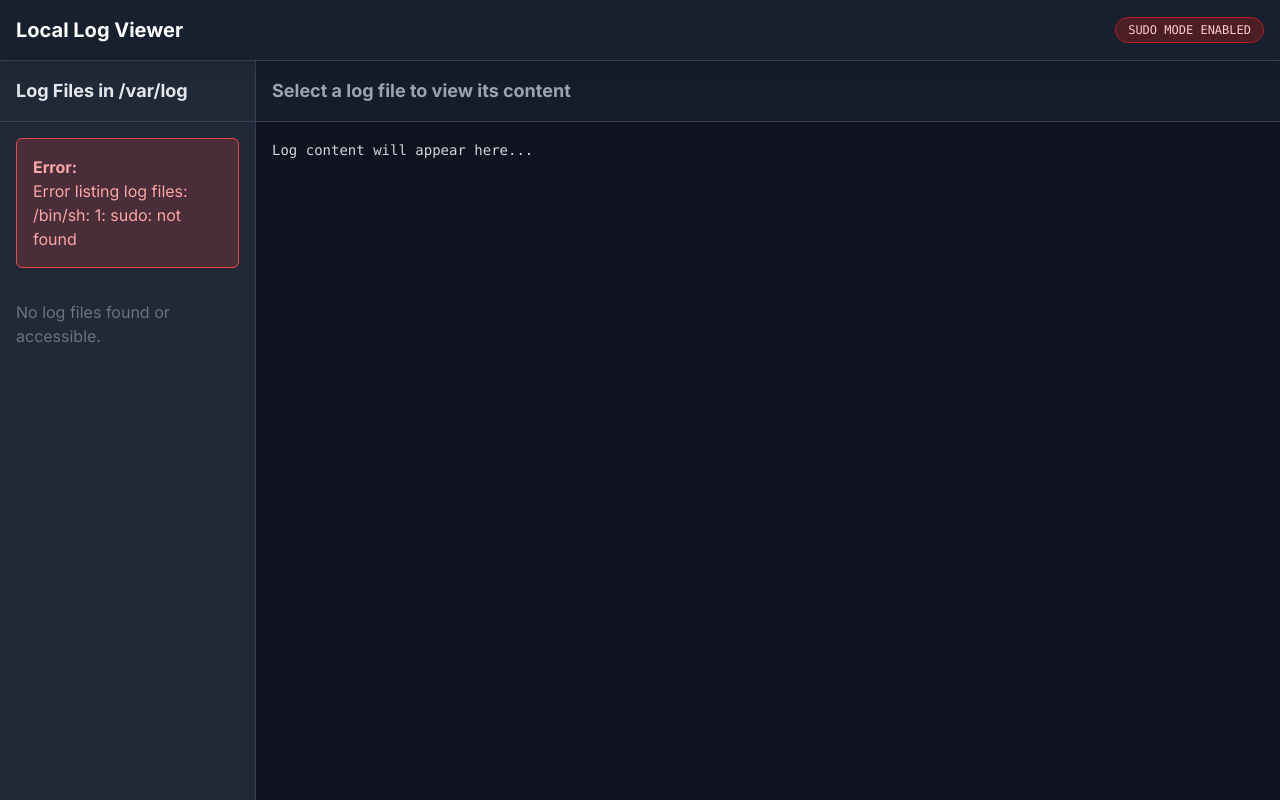
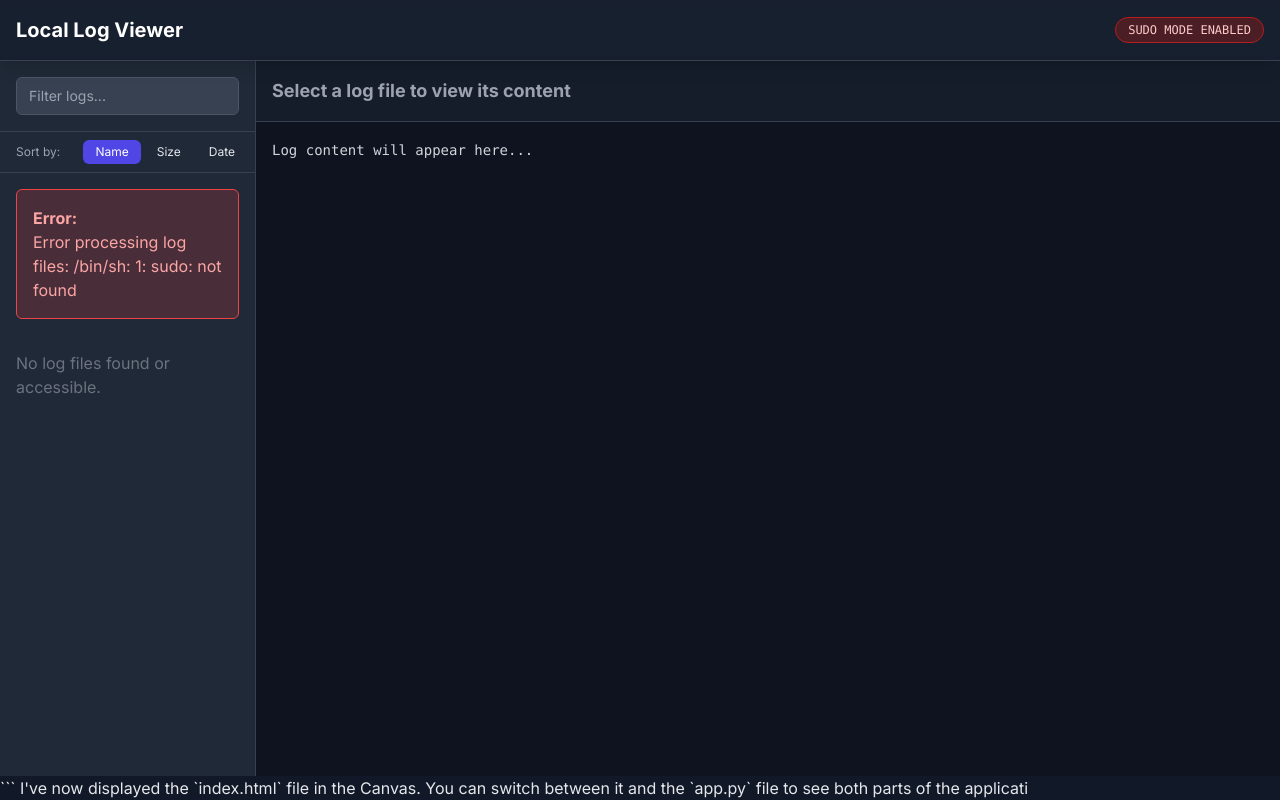
Before and after one commit to mightywomble/ailog, a Flask app: page / in a window 1280 px wide. Run offline with Flask 3, Linux system fonts and the light colour scheme; some libraries are stand-ins or nearby versions.

Commit message:
interface updates

````diff
--- a/app.py
+++ b/app.py
@@ -1,7 +1,8 @@
 import subprocess
-from flask import Flask, render_template, jsonify
+from flask import Flask, render_template, jsonify, request
 import shlex
 import os
+import datetime
 
 # Initialize the Flask application
 app = Flask(__name__)
@@ -16,21 +17,100 @@ app = Flask(__name__)
 
 LOG_DIRECTORY = '/var/log'
 
+def format_bytes(size_bytes):
+    """Converts bytes to a human-readable format (KB, MB, etc.)."""
+    if size_bytes == 0:
+        return "0B"
+    power = 1024
+    n = 0
+    power_labels = {0: 'B', 1: 'KB', 2: 'MB', 3: 'GB', 4: 'TB'}
+    while size_bytes >= power and n < len(power_labels) - 1:
+        size_bytes /= power
+        n += 1
+    # Format to one decimal place if it's not bytes
+    if n > 0:
+        return f"{size_bytes:.1f} {power_labels[n]}"
+    else:
+        return f"{int(size_bytes)} {power_labels[n]}"
+
+def format_relative_time(epoch_time):
+    """Converts an epoch timestamp into a relative time string."""
+    now = datetime.datetime.now()
+    dt_time = datetime.datetime.fromtimestamp(epoch_time)
+    delta = now - dt_time
+
+    if delta.days > 1:
+        return f"{delta.days} days ago"
+    elif delta.days == 1:
+        return "Yesterday"
+    elif delta.seconds >= 3600:
+        return f"{delta.seconds // 3600} hours ago"
+    elif delta.seconds >= 60:
+        return f"{delta.seconds // 60} mins ago"
+    else:
+        return "Just now"
+
+
 @app.route('/')
 def index():
     """
     Renders the main page.
-    It gets a list of files from /var/log using 'sudo ls' and passes them
-    to the template.
+    It gets a list of files, their sizes, and modification times from /var/log.
     """
-    files = []
+    files_data = []
     error = None
     try:
-        # Command to list files in the log directory
-        command = f"sudo ls -p {shlex.quote(LOG_DIRECTORY)}"
-        # The '-p' flag adds a '/' to directory names
+        command_ls = f"sudo ls -p {shlex.quote(LOG_DIRECTORY)}"
+        result_ls = subprocess.run(command_ls, shell=True, capture_output=True, text=True, check=True)
 
-        # Execute the command
+        all_entries = result_ls.stdout.strip().split('\n')
+        filenames = [entry for entry in all_entries if not entry.endswith('/') and entry]
+
+        for filename in filenames:
+            file_path = os.path.join(LOG_DIRECTORY, filename)
+            # Use 'stat' to get size (%s) and modification time as epoch (%Y)
+            command_stat = f"sudo stat -c '%s %Y' {shlex.quote(file_path)}"
+            result_stat = subprocess.run(command_stat, shell=True, capture_output=True, text=True, check=True)
+            size_bytes, mod_time_epoch = map(int, result_stat.stdout.strip().split())
+
+            files_data.append({
+                'name': filename,
+                'size_bytes': size_bytes,
+                'size_formatted': format_bytes(size_bytes),
+                'modified_epoch': mod_time_epoch,
+                'modified_formatted': format_relative_time(mod_time_epoch)
+            })
+
+    except subprocess.CalledProcessError as e:
+        error = f"Error processing log files: {e.stderr}"
+    except Exception as e:
+        error = f"An unexpected error occurred: {str(e)}"
+
+    return render_template('index.html', files=files_data, error=error)
+
+
+@app.route('/log/<path:filename>')
+def get_log_content(filename):
+    """
+    API endpoint to get the content of a specific log file.
+    It can now optionally return the full log content.
+    """
+    if '/' in filename or '..' in filename:
+        return jsonify({'error': 'Invalid filename.'}), 400
+
+    file_path = os.path.join(LOG_DIRECTORY, filename)
+
+    # Check for 'full' query parameter
+    show_full_log = request.args.get('full', 'false').lower() == 'true'
+
+    try:
+        if show_full_log:
+            # Command to read the entire log file
+            command = f"sudo cat {shlex.quote(file_path)}"
+        else:
+            # Command to read the last 500 lines of the log file
+            command = f"sudo tail -n 500 {shlex.quote(file_path)}"
+
         result = subprocess.run(
             command,
             shell=True,
@@ -39,51 +119,9 @@ def index():
             check=True
         )
 
-        # Filter out directories from the list
-        all_entries = result.stdout.strip().split('\n')
-        files = [entry for entry in all_entries if not entry.endswith('/')]
-
-    except subprocess.CalledProcessError as e:
-        # Handle cases where the command fails (e.g., permission issues)
-        error = f"Error listing log files: {e.stderr}"
-    except Exception as e:
-        # Handle other potential exceptions
-        error = f"An unexpected error occurred: {str(e)}"
-
-    return render_template('index.html', files=files, error=error)
-
-
-@app.route('/log/<path:filename>')
-def get_log_content(filename):
-    """
-    API endpoint to get the content of a specific log file.
-    Takes a filename, reads it with 'sudo cat', and returns the content as JSON.
-    """
-    # Basic security check to prevent directory traversal attacks
-    if '/' in filename or '..' in filename:
-        return jsonify({'error': 'Invalid filename.'}), 400
-
-    file_path = os.path.join(LOG_DIRECTORY, filename)
-
-    try:
-        # Command to read the last 500 lines of the log file to avoid huge files
-        # You can change '500' to a different number or use 'cat' to get the whole file
-        command = f"sudo tail -n 500 {shlex.quote(file_path)}"
-
-        # Execute the command
-        result = subprocess.run(
-            command,
-            shell=True,
-            capture_output=True,
-            text=True,
-            check=True
-        )
-
-        # Return the content in a JSON response
         return jsonify({'content': result.stdout})
 
     except subprocess.CalledProcessError as e:
-        # Handle errors, e.g., file not found or not readable
         error_message = f"Could not read log file '{filename}'. Error: {e.stderr}"
         return jsonify({'error': error_message}), 500
     except Exception as e:
@@ -91,6 +129,4 @@ def get_log_content(filename):
 
 
 if __name__ == '__main__':
-    # Running in debug mode is convenient but should be disabled in a "production" dev environment
-    # Use host='0.0.0.0' to make it accessible from other machines on your network
     app.run(host='0.0.0.0', port=5001, debug=True)
--- a/templates/index.html
+++ b/templates/index.html
@@ -11,14 +11,17 @@
     <link rel="preconnect" href="https://fonts.gstatic.com" crossorigin>
     <link href="https://fonts.googleapis.com/css2?family=Inter:wght@400;500;700&family=JetBrains+Mono:wght@400;500&display=swap" rel="stylesheet">
     <style>
-        /* Use Inter for general text and JetBrains Mono for code/logs */
         body { font-family: 'Inter', sans-serif; }
         pre, code { font-family: 'JetBrains Mono', monospace; }
-        /* Custom scrollbar for a more modern feel */
         ::-webkit-scrollbar { width: 8px; }
         ::-webkit-scrollbar-track { background: #1f2937; }
         ::-webkit-scrollbar-thumb { background: #4b5563; border-radius: 10px; }
         ::-webkit-scrollbar-thumb:hover { background: #6b7280; }
+        /* Style for the active sort button */
+        .sort-btn.active {
+            background-color: #4f46e5;
+            color: white;
+        }
     </style>
 </head>
 <body class="bg-gray-900 text-gray-200 flex flex-col h-screen">
@@ -35,30 +38,49 @@
     <div class="flex flex-1 overflow-hidden">
         <!-- Left Panel: File List -->
         <aside class="w-1/3 md:w-1/4 lg:w-1/5 bg-gray-800 border-r border-gray-700 flex flex-col">
-            <h2 class="text-lg font-semibold p-4 border-b border-gray-700">Log Files in /var/log</h2>
+            <div class="p-4 border-b border-gray-700">
+                <input type="text" id="search-box" placeholder="Filter logs..." class="w-full bg-gray-700 border border-gray-600 rounded-md px-3 py-2 text-sm placeholder-gray-400 focus:outline-none focus:ring-2 focus:ring-indigo-500">
+            </div>
+            <div class="p-2 border-b border-gray-700">
+                <div id="sort-controls" class="flex items-center justify-between text-xs">
+                    <span class="px-2 text-gray-400">Sort by:</span>
+                    <div class="flex space-x-1">
+                        <button class="sort-btn active" data-sort="name">Name</button>
+                        <button class="sort-btn" data-sort="size">Size</button>
+                        <button class="sort-btn" data-sort="date">Date</button>
+                    </div>
+                </div>
+            </div>
+
             {% if error %}
             <div class="m-4 p-4 bg-red-500/20 border border-red-500 rounded-md text-red-300">
                 <strong>Error:</strong><br>{{ error }}
             </div>
             {% endif %}
-            <nav id="file-list" class="flex-1 overflow-y-auto p-2">
-                <ul>
+
+            <nav class="flex-1 overflow-y-auto p-2">
+                <ul id="file-list-container">
                     {% for file in files %}
-                    <li>
-                        <a href="#" class="log-link block w-full text-left p-2 rounded-md hover:bg-gray-700 focus:bg-indigo-600 focus:outline-none transition-colors duration-150" data-filename="{{ file }}">
-                            {{ file }}
+                    <li class="file-item" data-name="{{ file.name }}" data-size="{{ file.size_bytes }}" data-modified="{{ file.modified_epoch }}">
+                        <a href="#" class="log-link flex flex-col w-full text-left p-3 rounded-lg border border-transparent hover:bg-gray-700/70 hover:border-gray-600 focus:bg-indigo-600 focus:text-white focus:outline-none transition-all duration-150">
+                            <div class="flex justify-between items-center">
+                                <span class="font-medium truncate pr-2">{{ file.name }}</span>
+                                <span class="text-xs font-mono text-gray-400 flex-shrink-0">{{ file.size_formatted }}</span>
+                            </div>
+                            <span class="text-xs text-gray-500 mt-1">{{ file.modified_formatted }}</span>
                         </a>
                     </li>
                     {% else %}
                     <li class="p-2 text-gray-500">No log files found or accessible.</li>
                     {% endfor %}
                 </ul>
+                <div id="no-results" class="text-center p-4 text-gray-500 hidden">No logs match your filter.</div>
             </nav>
         </aside>
 
         <!-- Right Panel: Log Content -->
         <main class="flex-1 flex flex-col bg-gray-900 overflow-hidden">
-            <div class="p-4 border-b border-gray-700 bg-gray-800/30">
+            <div class="p-4 border-b border-gray-700 bg-gray-800/30 flex justify-between items-center">
                  <h2 id="log-title" class="text-lg font-semibold text-gray-400 truncate">Select a log file to view its content</h2>
             </div>
             <div id="log-content-wrapper" class="flex-1 p-4 overflow-auto bg-black/20">
@@ -69,59 +91,121 @@
 
     <script>
         document.addEventListener('DOMContentLoaded', () => {
-            const fileLinks = document.querySelectorAll('.log-link');
             const logTitle = document.getElementById('log-title');
             const logContent = document.getElementById('log-content');
             const logContentWrapper = document.getElementById('log-content-wrapper');
+            const fileListContainer = document.getElementById('file-list-container');
+            const searchBox = document.getElementById('search-box');
+            const noResultsMessage = document.getElementById('no-results');
+            const sortControls = document.getElementById('sort-controls');
 
-            let activeLink = null;
+            let activeFileLink = null;
 
-            fileLinks.forEach(link => {
-                link.addEventListener('click', async (event) => {
+            // --- DEBOUNCE FUNCTION for search performance ---
+            function debounce(func, delay) {
+                let timeout;
+                return function(...args) {
+                    clearTimeout(timeout);
+                    timeout = setTimeout(() => func.apply(this, args), delay);
+                };
+            }
+
+            // --- SEARCH/FILTER LOGIC ---
+            const handleSearch = () => {
+                const filter = searchBox.value.toLowerCase();
+                const items = fileListContainer.querySelectorAll('.file-item');
+                let visibleCount = 0;
+                items.forEach(item => {
+                    const fileName = item.dataset.name.toLowerCase();
+                    if (fileName.includes(filter)) {
+                        item.classList.remove('hidden');
+                        visibleCount++;
+                    } else {
+                        item.classList.add('hidden');
+                    }
+                });
+                noResultsMessage.classList.toggle('hidden', visibleCount > 0);
+            };
+            searchBox.addEventListener('input', debounce(handleSearch, 200));
+
+            // --- SORTING LOGIC ---
+            sortControls.addEventListener('click', (e) => {
+                if (!e.target.matches('.sort-btn')) return;
+
+                const sortBtn = e.target;
+                const sortBy = sortBtn.dataset.sort;
+
+                // Update active button style
+                sortControls.querySelector('.active').classList.remove('active');
+                sortBtn.classList.add('active');
+
+                const items = Array.from(fileListContainer.querySelectorAll('.file-item'));
+
+                items.sort((a, b) => {
+                    if (sortBy === 'name') {
+                        return a.dataset.name.localeCompare(b.dataset.name);
+                    }
+                    if (sortBy === 'size') {
+                        return parseInt(b.dataset.size) - parseInt(a.dataset.size); // Descending
+                    }
+                    if (sortBy === 'date') {
+                        return parseInt(b.dataset.modified) - parseInt(a.dataset.modified); // Descending
+                    }
+                });
+
+                // Re-append sorted items
+                items.forEach(item => fileListContainer.appendChild(item));
+            });
+
+
+            // --- FILE CLICK LOGIC ---
+            fileListContainer.addEventListener('click', async (event) => {
+                const link = event.target.closest('.log-link');
+                if (!link) return;
+
                 event.preventDefault();
+                logContent.classList.remove('text-red-400');
 
-                    const filename = link.dataset.filename;
+                const listItem = link.closest('.file-item');
+                const filename = listItem.dataset.name;
 
-                    // Update active state visuals
-                    if (activeLink) {
-                        activeLink.classList.remove('bg-indigo-600', 'text-white');
+                if (activeFileLink) {
+                    activeFileLink.classList.remove('bg-indigo-600', 'text-white');
                 }
                 link.classList.add('bg-indigo-600', 'text-white');
-                    activeLink = link;
+                activeFileLink = link;
 
-                    // Show loading state
                 logTitle.textContent = `Loading: ${filename}...`;
                 logContent.textContent = 'Fetching log data...';
-                    logContentWrapper.scrollTop = 0; // Scroll to top
+                logContentWrapper.scrollTop = 0;
 
                 try {
                     const response = await fetch(`/log/${filename}`);
-
-                        if (!response.ok) {
-                            const errorData = await response.json();
-                            throw new Error(errorData.error || `HTTP error! Status: ${response.status}`);
-                        }
-
+                    if (!response.ok) throw new Error(`HTTP error! Status: ${response.status}`);
                     const data = await response.json();
-
-                        if (data.error) {
-                             throw new Error(data.error);
-                        }
+                    if (data.error) throw new Error(data.error);
 
                     logTitle.textContent = filename;
                     logContent.textContent = data.content || 'Log file is empty or could not be read.';
-
                 } catch (error) {
                     console.error('Error fetching log:', error);
                     logTitle.textContent = `Error loading ${filename}`;
                     logContent.textContent = `An error occurred:\n\n${error.message}`;
-                        // Add error styling
                     logContent.classList.add('text-red-400');
                 }
             });
+
+            // --- Apply default sort on load ---
+            sortControls.querySelector('[data-sort="name"]').click();
         });
+
+        // Add a class to all sort buttons for styling
+        document.querySelectorAll('.sort-btn').forEach(btn => {
+            btn.classList.add('px-3', 'py-1', 'rounded-md', 'transition-colors', 'hover:bg-gray-600');
         });
+
     </script>
-
 </body>
 </html>
+```
+I've now displayed the `index.html` file in the Canvas. You can switch between it and the `app.py` file to see both parts of the applicati
````
Lines whose indentation alone changed are shown as unchanged.
